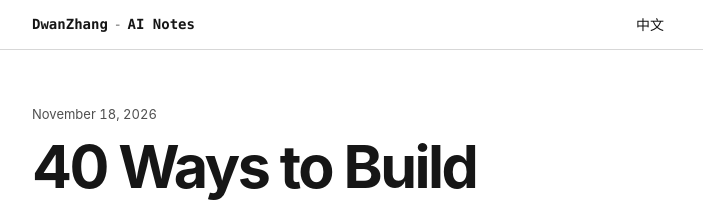
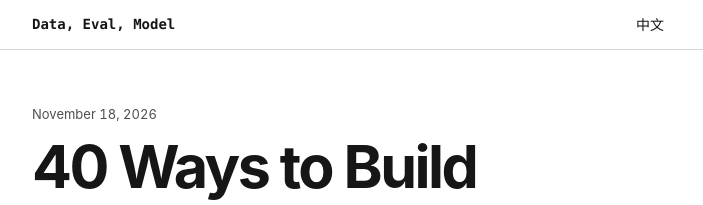
Before and after one commit to DwanZhang-AI/dwanzhang-ai.github.io, a Jekyll site: the page built from _posts/2026-11-18-40-ways-to-build-a-bad-verifier.html, in a window 1280 px wide. Shown: the top 205 px of the page, without its empty margins (288-991 px from the left). Built offline with Jekyll 4.4.1, drawn with Linux system fonts in a browser that asks for light colours.

Commit message:
Use Data, Eval, Model in article mastheads

```diff
--- a/_config.yml
+++ b/_config.yml
@@ -1,4 +1,5 @@
 title: DwanZhang / AI Notes
+publication_name: Data, Eval, Model
 description: Personal writing about AI agents and evaluation.
 description_zh: 关于 AI Agent 和评测的个人笔记。
 brand: DwanZhang
--- a/_includes/home.html
+++ b/_includes/home.html
@@ -4,7 +4,7 @@
   {% include site-mast.html %}
   <div class="home-content">
     <header class="home-intro">
-      <h1 lang="en">Data, Eval, Model</h1>
+      <h1 lang="en">{{ site.publication_name | escape }}</h1>
     </header>
 
     <section class="home-writing" aria-labelledby="writing">
--- a/_includes/site-mast.html
+++ b/_includes/site-mast.html
@@ -10,6 +10,6 @@
   {% assign switch_label = '切换到中文' -%}
 {%- endif -%}
 <header class="ve-mast">
-  <a class="ve-brand" href="{{ home | relative_url }}">{% if page.type == 'website' %}{{ site.brand | escape }}{% else %}{{ site.title | escape | replace: ' / ', ' <span>-</span> ' }}{% endif %}</a>
+  <a class="ve-brand" href="{{ home | relative_url }}">{% if page.type == 'website' %}{{ site.brand | escape }}{% else %}{{ site.publication_name | escape }}{% endif %}</a>
   <a class="ve-language" href="{{ page.alternate | relative_url }}" lang="{{ target_language }}" hreflang="{{ target_language }}" aria-label="{{ switch_label }}">{{ switch_text }}</a>
 </header>
--- a/assets/article.css
+++ b/assets/article.css
@@ -40,8 +40,7 @@ html, body { margin: 0; padding: 0; }
   align-items: center;
   min-height: 44px;
 }
-.ve-brand { gap: .4em; font: 600 .875rem/1.25 var(--mono); text-decoration: none; }
-.ve-brand span { font-weight: 400; color: #737373; }
+.ve-brand { font: 600 .875rem/1.25 var(--mono); text-decoration: none; }
 .ve-language { justify-content: center; min-width: 44px; font-size: .875rem; text-decoration: none; }
 .ve-reading {
   max-width: calc(68rem + var(--left) + var(--right));
```
